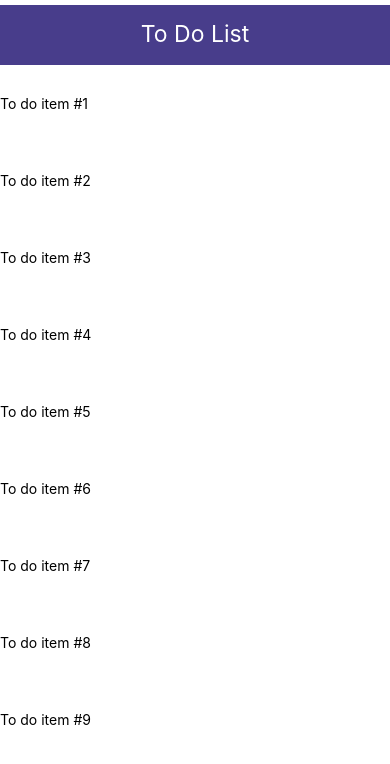
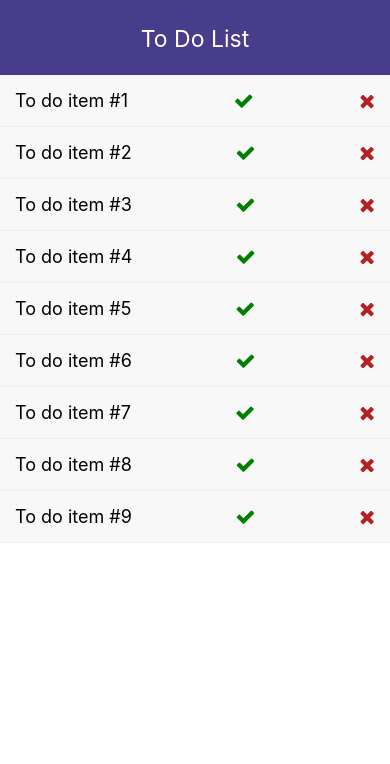
Before and after one commit to hfrankel/ToDo-App, a React Native app: screen / in a window 390 px wide. Shown: the top 764 px of the page. Built offline with nearby package versions, Linux system fonts and the light colour scheme.

Commit message:
Initial commit

```diff
--- a/App.js
+++ b/App.js
@@ -15,7 +15,6 @@ export default function App() {
 
 const styles = StyleSheet.create({
   container: {
-    flex: 1,
-    paddingTop: 5
+    flex: 1
   }
 });
--- a/components/Header.js
+++ b/components/Header.js
@@ -11,8 +11,8 @@ export default function App() {
 
 const styles = StyleSheet.create({
   header: {
-    height: 60,
-    padding: 15,
+    height: 75,
+    padding: 25,
     backgroundColor: 'darkslateblue'
   },
   text: {
--- /dev/null
+++ b/components/ListItem.js
@@ -0,0 +1,34 @@
+import React from 'react';
+import { View, Text, StyleSheet, TouchableOpacity } from 'react-native';
+import { FontAwesome } from '@expo/vector-icons';
+
+const ListItem = ({ item }) => {
+  return (
+    <TouchableOpacity style={styles.listItem}>
+      <View style={styles.listItemView}>
+        <Text style={styles.listItemText}>{item.title}</Text>
+        <FontAwesome name="check" size={20} color="green" />
+        <FontAwesome name="close" size={20} color="firebrick" />
+      </View>
+    </TouchableOpacity>
+  );
+};
+
+const styles = StyleSheet.create({
+  listItem: {
+    padding: 15,
+    backgroundColor: '#f8f8f8',
+    borderBottomWidth: 1,
+    borderColor: '#eeeeee'
+  },
+  listItemView: {
+    flexDirection: 'row',
+    justifyContent: 'space-between',
+    alignItems: 'center'
+  },
+  listItemText: {
+    fontSize: 18
+  }
+});
+
+export default ListItem;
--- a/components/ListScreen.js
+++ b/components/ListScreen.js
@@ -1,34 +1,29 @@
 import React from 'react';
-import { View, Text, StyleSheet, FlatList } from 'react-native';
+import { FlatList } from 'react-native';
+import ListItem from './ListItem';
 
 const ListScreen = () => {
   const items = [
-    { item: 'To do item #1' },
-    { item: 'To do item #2' },
-    { item: 'To do item #3' },
-    { item: 'To do item #4' },
-    { item: 'To do item #5' },
-    { item: 'To do item #6' },
-    { item: 'To do item #7' },
-    { item: 'To do item #8' },
-    { item: 'To do item #9' }
+    { title: 'To do item #1' },
+    { title: 'To do item #2' },
+    { title: 'To do item #3' },
+    { title: 'To do item #4' },
+    { title: 'To do item #5' },
+    { title: 'To do item #6' },
+    { title: 'To do item #7' },
+    { title: 'To do item #8' },
+    { title: 'To do item #9' }
   ];
 
   return (
     <FlatList
-      keyExtractor={item => item.item}
+      keyExtractor={item => item.title}
       data={items}
       renderItem={({ item }) => {
-        return <Text style={styles.textStyle}>{item.item}</Text>;
+        return <ListItem item={item} />;
       }}
     />
   );
 };
 
-const styles = StyleSheet.create({
-  textStyle: {
-    marginVertical: 30
-  }
-});
-
 export default ListScreen;
```
